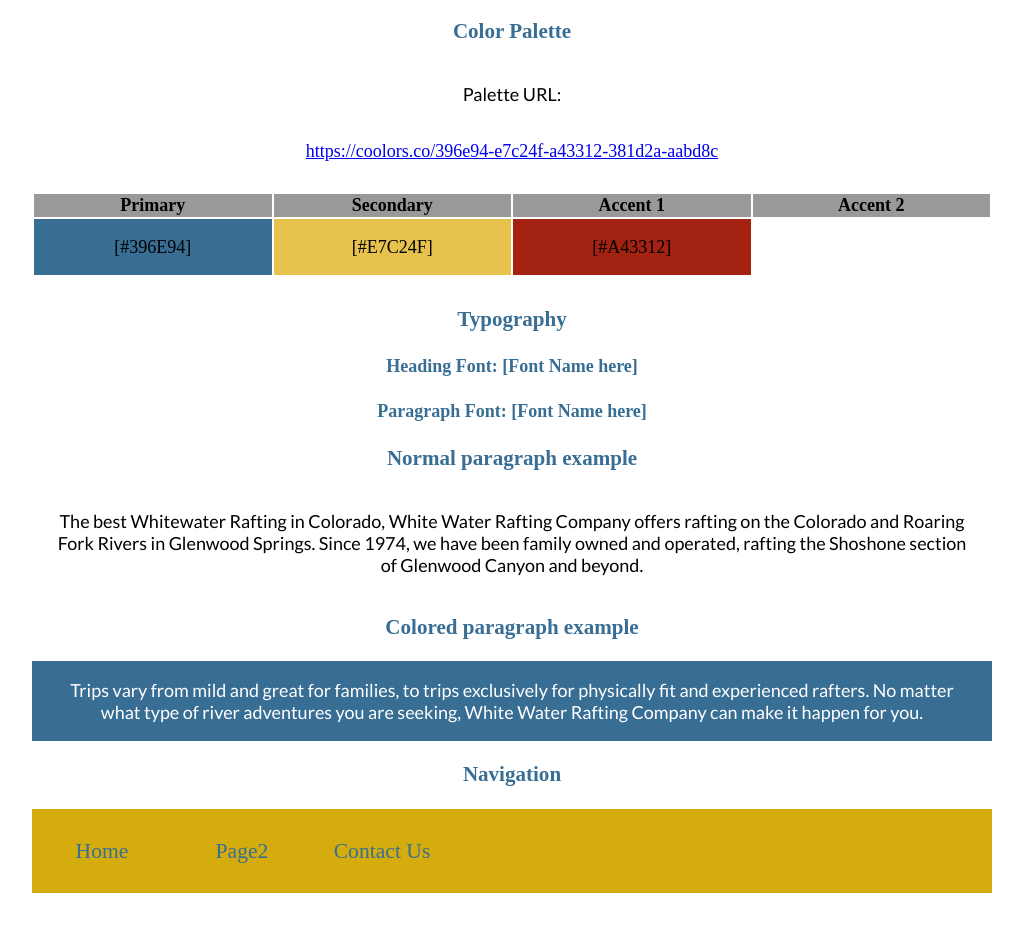
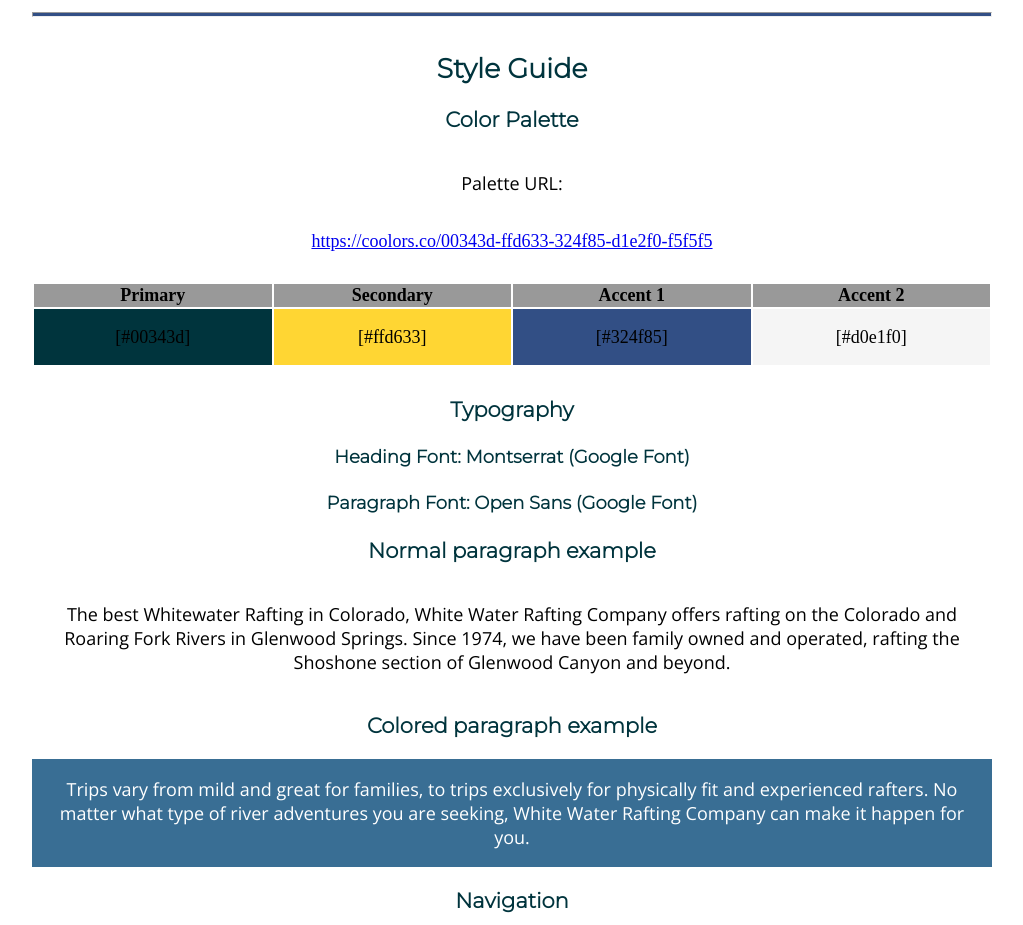
Before and after one commit to jaleman055/wdd130, a plain HTML site: page wwr/site-plan-rafting.html in a window 1280 px wide. Shown: the part 1171-2096 px from the top of the page, without its empty margins (128-1151 px from the left). Drawn offline with nearby package versions, Linux system fonts and the light colour scheme; a web font is replaced by a local one.

Commit message:
changes in site plan font, colors

```diff
--- a/wwr/site-plan-rafting.html
+++ b/wwr/site-plan-rafting.html
@@ -12,9 +12,9 @@
 
   <body>
     <header>
-      <h1>[White Water Rafting project] Site Plan</h1>
-      <h2>[Julio Cesar Aleman]</h2>
-      <h2>WDD 130-[Section 19]</h2>
+      <h1>White Water Rafting project-Site Plan</h1>
+      <h2>Julio Cesar Aleman</h2>
+      <h2>WDD 130-19</h2>
       <!-- In the header above, add the name of your site, your name and class number. For example if you are in section 3 you would put WDD 130-03 -->
     </header>
     <main>
@@ -22,21 +22,28 @@
       <hr />
       <h2>Overview</h2>
       <h3>Purpose</h3>
-      <p>[Your purpose here]</p>
+      <p>
+        In White Water Rafting we are passionate in what we do and we want to
+        share this with everybody. This amazing experience and adrenaline of
+        rafting with the best guides in the area are just one click away from
+        you..
+      </p>
       <!-- change this -->
 
       <h3>Audience</h3>
-      <p>[Your audience here]</p>
+      <p>
+        Daily life is full of repetitive actives that drain us and causes stress
+        like studies, job. White Water Rafting offers a stress-free activity
+        full of energy that can be done by yourself or shared with friends and
+        family.
+      </p>
       <!-- change this -->
 
       <hr />
       <h2>Branding</h2>
       <h3>Website Logo</h3>
       <!-- Replace this with some sort of logo for your site.  A logo can be as simple as the name of your site in a nice font :) -->
-      <img
-        src="https://byui-wdd.github.io/wdd130/rafting_images/dryoarlogo.png"
-        alt="Logo image"
-      />
+      <img src="images/water Rafting.png" alt="Logo image" />
       <hr />
       <h2>Style Guide</h2>
 
@@ -48,9 +55,9 @@
       <!-- Copy and paste the URL to your finished palette below. Replace the href value that is there with yours. Make sure to paste it into both the href value and the content text of the <a> tag -->
       <p>Palette URL:</p>
       <a
-        href="https://coolors.co/396e94-e7c24f-a43312-381d2a-aabd8c"
+        href="https://coolors.co/00343d-ffd633-324f85-d1e2f0-f5f5f5"
         target="_blank"
-        >https://coolors.co/396e94-e7c24f-a43312-381d2a-aabd8c</a
+        >https://coolors.co/00343d-ffd633-324f85-d1e2f0-f5f5f5</a
       >
 
       <table class="colors">
@@ -62,10 +69,10 @@
         </tr>
         <!-- Replace the numbers in the boxes below with your hex color codes. Then switch to the site-plan.css file and change your colors there as well. -->
         <tr>
-          <td class="primary">[#396E94]</td>
-          <td class="secondary">[#E7C24F]</td>
-          <td class="accent1">[#A43312]</td>
-          <td class="accent2"></td>
+          <td class="primary">[#00343d]</td>
+          <td class="secondary">[#ffd633]</td>
+          <td class="accent1">[#324f85]</td>
+          <td class="accent2">[#d0e1f0]</td>
         </tr>
       </table>
 
@@ -75,11 +82,11 @@
       <!-- Choose a font for your paragraphs (body copy) and headlines. What font(s) have you chosen? Think also about which of your colors above you might use for background and font colors. -->
 
       <h4>
-        Heading Font: [Font Name here]
+        Heading Font: Montserrat (Google Font)
         <!-- change this -->
       </h4>
       <h4>
-        Paragraph Font: [Font Name here]
+        Paragraph Font: Open Sans (Google Font)
         <!-- change this -->
       </h4>
       <h3>Normal paragraph example</h3>
--- a/wwr/styles/site-plan-rafting.css
+++ b/wwr/styles/site-plan-rafting.css
@@ -1,29 +1,32 @@
 /* if you are using any Google fonts change the font names below to your fonts.
 Any spaces in your font name should be replaced with a +.
 Fonts are separated by a & */
-@import url("https://fonts.googleapis.com/css2?family=IM+Fell+French+Canon&family=Lato:ital,wght@0,400;0,700;1,400&display=swap");
+
+@import url('https://fonts.googleapis.com/css2?family=Montserrat:wght@300&display=swap');
+@import url('https://fonts.googleapis.com/css2?family=Open+Sans:wght@300&display=swap');
+
 
 :root {
   /* change the values below to your colors from your palette */
-  --primary-color: #396e94;
-  --secondary-color: #e7c24f;
-  --accent1-color: #a42212;
-  --accent2-color: white;
+  --primary-color: #00343d;
+  --secondary-color: #ffd633;
+  --accent1-color: #324f85;
+  --accent2-color: #f5f5f5 ;
 
   /* change the values below to your chosen font(s) */
-  --heading-font: "IM Fell French Canon";
-  --paragraph-font: Lato, Helvetica, sans-serif;
+  --heading-font: "Montserrat";
+  --paragraph-font: "Open Sans";
 
   /* these colors below should be chosen from among your palette colors above */
-  --headline-color-on-white: #396e94; /* headlines on a white background */
+  --headline-color-on-white: #00343d; /* headlines on a white background */
   --headline-color-on-color: white; /* headlines on a colored background */
-  --paragraph-color-on-white: #396e94; /* paragraph text on a white background */
+  --paragraph-color-on-white: #00343d; /* paragraph text on a white background */
   --paragraph-color-on-color: white; /* paragraph text on a colored background */
   --paragraph-background-color: #396e94;
-  --nav-link-color: #396e94;
-  --nav-background-color: #d4ac0d;
-  --nav-hover-link-color: white;
-  --nav-hover-background-color: #396e94;
+  --nav-link-color: #d0e1f0;
+  --nav-background-color: #00343d;
+  --nav-hover-link-color: #d0e1f0;
+  --nav-hover-background-color: #ffd633;
 }
 
 /*  Look around below...but DON'T CHANGE ANYTHING! */
```
Also changed, not shown: 1 other file.
